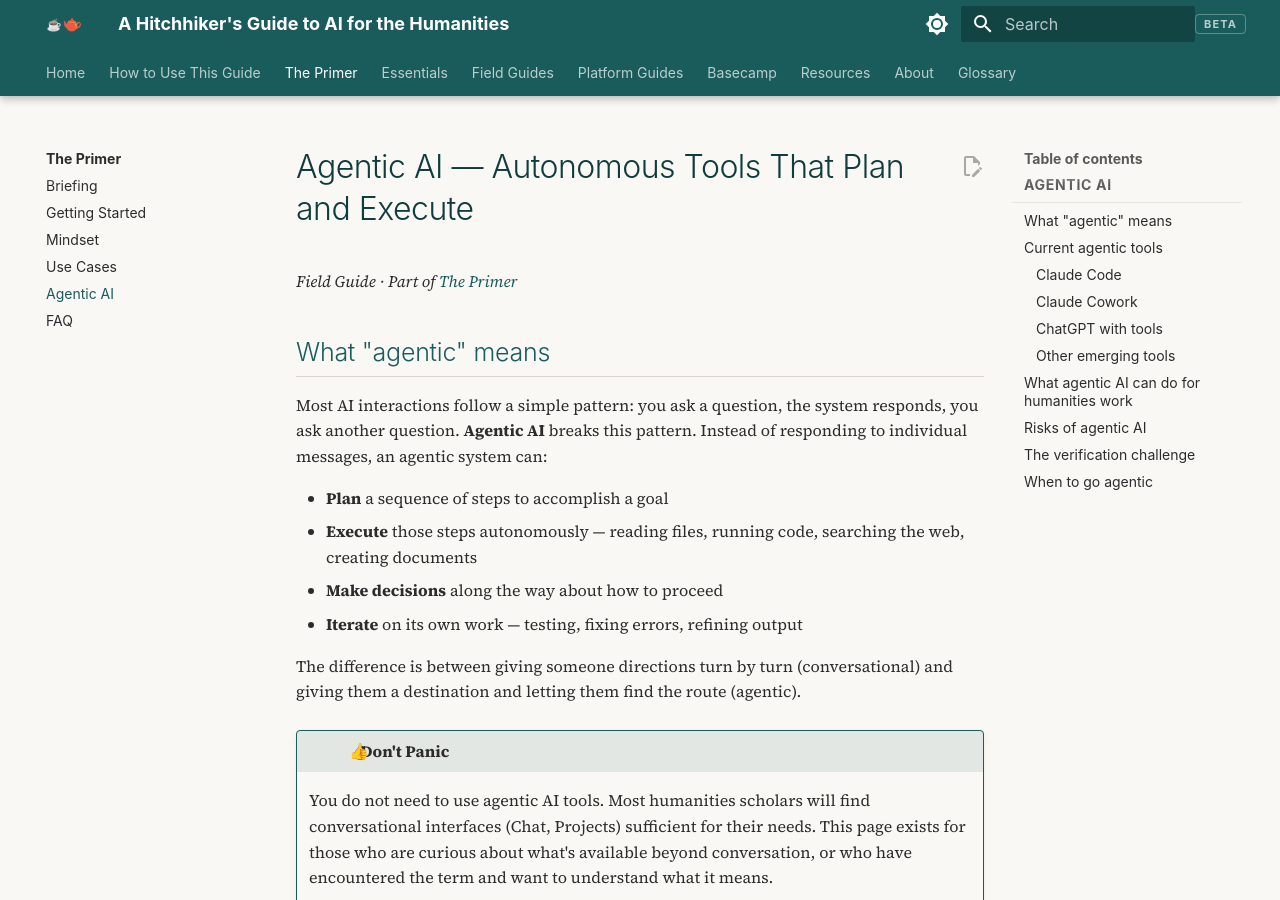
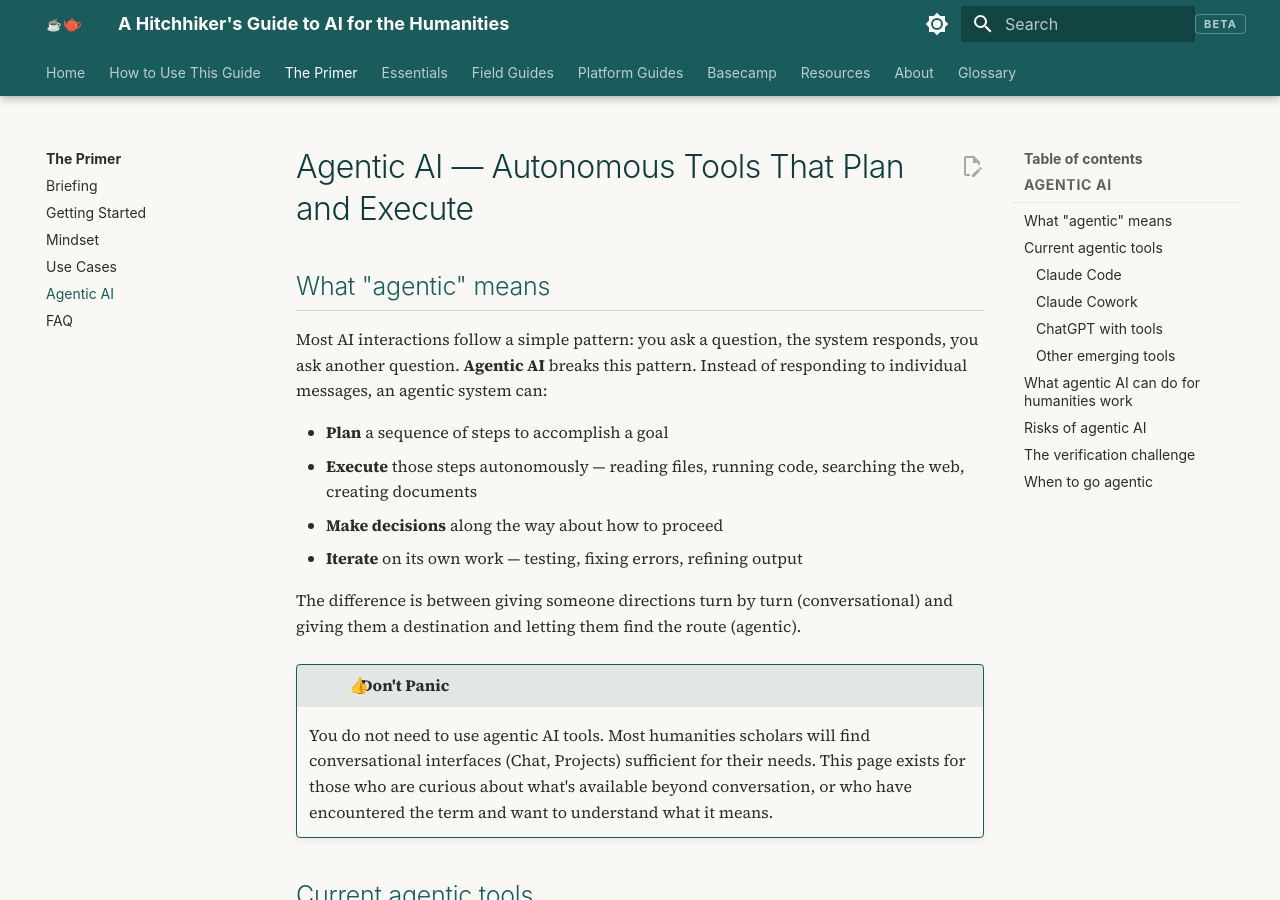
Before and after one commit to leifuss/hhg2ai, an MkDocs documentation site: the page built from docs/guide/agentic.md, in a window 1280 px wide and 900 px high. Built offline with MkDocs 1.6.1 and Material for MkDocs 9.7.7, drawn with Linux system fonts in a browser that asks for light colours; comment, search, counter and statistics services are not loaded.

Commit message:
Remove field guide note from agentic AI documentation
Removed introductory note about the field guide from the agentic AI section.

```diff
--- a/docs/guide/agentic.md
+++ b/docs/guide/agentic.md
@@ -6,8 +6,6 @@ last_verified: 2026-03-08
 ---
 
 # Agentic AI — Autonomous Tools That Plan and Execute
-
-*Field Guide · Part of [The Primer](index.md)*
 
 ## What "agentic" means
 
```
